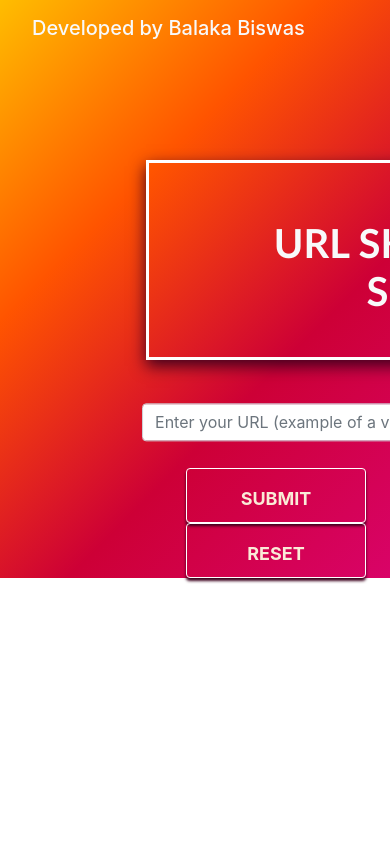
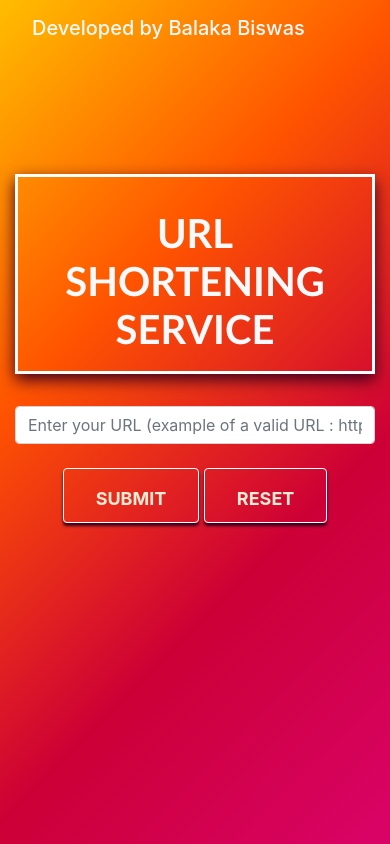
Before and after one commit to Open-Dev-Community/URL-Shortener, a Flask app: page / in a window 390 px wide; the page is wider, and only the part inside the window is pictured. Run offline with Flask 2, Linux system fonts and the light colour scheme; some libraries are stand-ins or nearby versions.

Commit message:
Bug/responsiveness (#14)
* modify index template

* work on responsiveness across all screen sizes

```diff
--- a/url_shortener/static/stylesheet/style.css
+++ b/url_shortener/static/stylesheet/style.css
@@ -2,18 +2,17 @@ body {
     background : linear-gradient(-45deg, #d90368, #cd0036, #ff5400, #ffbd00);
     background-size: cover;
     background-repeat: no-repeat;
+    height: 100vh;
     position: relative;
     animation: change 15s ease-in-out infinite;
 }
 
 h1 {
     border: 3px solid #fff;
-    top: 50%;
-    left: 50%;
     height: 5em;
-    width: 15em;
-    transform: translate(11%, -7%);
-    padding: 3.5rem 3.5rem;
+    max-width: 15em;
+    font-size: 2.5rem;
+    padding: 2rem 1rem;
     box-shadow: 0 6px 15px #3d011d;
 }
 
@@ -24,22 +23,18 @@ h1 {
     font-weight: bolder;
     box-shadow: 0 3px 3px #3d011d;
     height: 55px;
-    width: 10em;
     padding: 1rem 2rem;
-    margin-right: 0.5rem;
-    margin-left: 2.5rem;
 }
 
 .form-control {
-    width: 38em;
-    transform: translate(10.2%, -7%);
-
+    max-width: 38em;
 }
 
 .btn:hover {
     background: antiquewhite;
     color: #220901;
 }
+
 
 @keyframes change {
     0%{
@@ -52,3 +47,33 @@ h1 {
         background-position: 0 50%;
     }
 }
+
+@media (min-width: 500px) {
+
+    .btn-submit {
+       margin-right: 1em;
+   }
+
+}
+
+@media (min-width: 768px) {
+
+    h1 {
+        font-size: 3rem;
+        padding: 2rem;
+    }
+
+    .btn-submit {
+        margin-right: 2em;
+    }
+
+}
+
+
+@media (min-width: 1000px) {
+
+    h1 {
+        padding: 3rem;
+    }
+
+}
--- a/url_shortener/templates/index.html
+++ b/url_shortener/templates/index.html
@@ -26,18 +26,22 @@
     <br>
     <br>
     <div class="container mt-4">
-        <div class="row">
-            <div class="offset-2 col-md-8 mt-2">
-                <h1 class="text-light" style="text-align: center; margin-top: 30px; font-family: 'Trebuchet MS', 'Lucida Sans Unicode', 'Lucida Grande', 'Lucida Sans', Arial, sans-serif;"><strong>URL SHORTENING SERVICE</strong></h1>
+        <div class="row justify-content-center text-center">
+            <div class="col-md-8 mt-2">
+                <h1 class="text-light mx-auto" style="text-align: center; margin-top: 30px; font-family: 'Trebuchet MS', 'Lucida Sans Unicode', 'Lucida Grande', 'Lucida Sans', Arial, sans-serif;"><strong>URL SHORTENING SERVICE</strong></h1>
                 <br>
                 <div class="Title" style="align-items: center;
                 justify-content: center;
                 text-align: center;">
                     <form method="POST" action="{{ url_for('short_blp.add_link') }}">
-                        <input type="text" name="original_url" class="form-control" placeholder="Enter your URL (example of a valid URL : https://www.google.com)"/>
+                        <input type="text" name="original_url" class="form-control mx-auto" placeholder="Enter your URL (example of a valid URL : https://www.google.com)"/>
                         <br/>
-                        <button class="btn">SUBMIT</button>
-                        <a href="{{url_for('short_blp.index')}}", class="btn">RESET</a>
+                        <div class="d-flex justify-content-center">
+                            <div class="col">
+                                <button class="btn btn-submit">SUBMIT</button>
+                                <a href="{{url_for('short_blp.index')}}", class="btn">RESET</a>
+                            </div>
+                        </div>
                     </form>
                 </div>
             </div>
```
